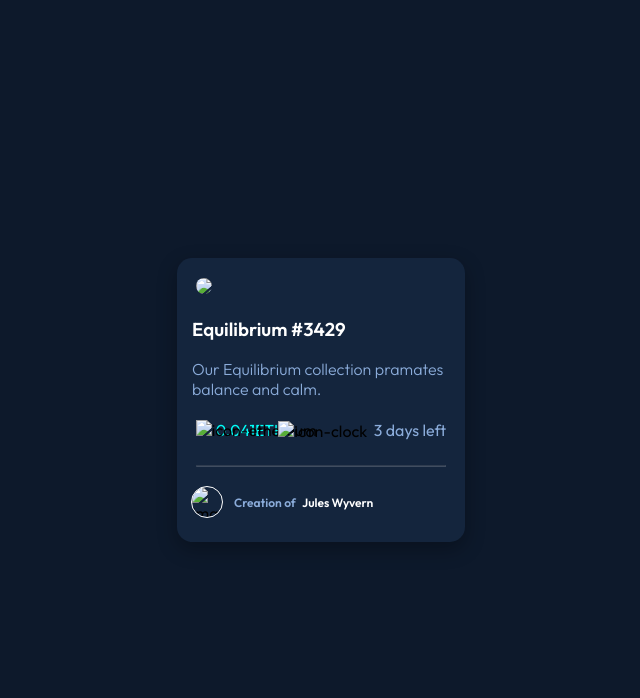
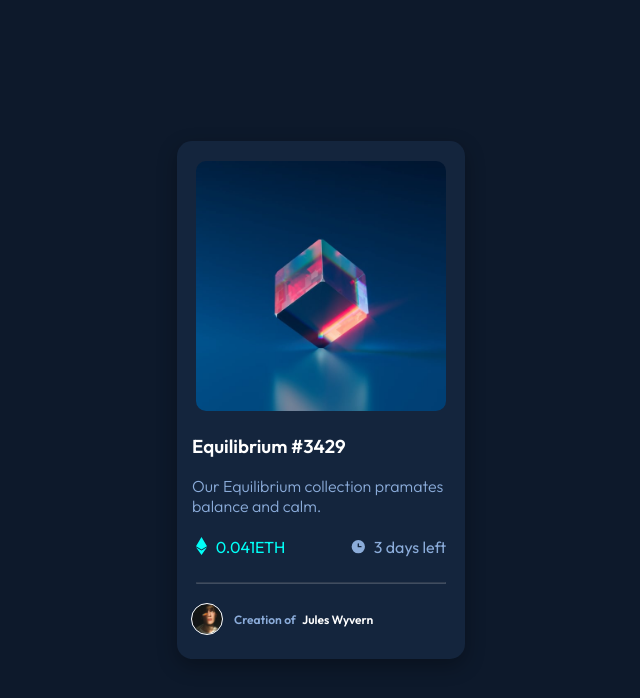
Before and after one commit to MostafaSaleh-MS/front_end_monitor, a plain HTML site: page index.html in a window 1280 px wide. Shown: the whole page, without its empty margins (319-959 px from the left). Drawn offline with Linux system fonts and the light colour scheme; files that its build step writes are made by us from their sources.

Commit message:
start start

```diff
--- a/index.html
+++ b/index.html
@@ -7,7 +7,7 @@
   <link rel="icon" type="image/png" sizes="32x32" href="./images/favicon-32x32.png">
 
   <title>Frontend Mentor | NFT preview card component</title>
-  <link rel="stylesheet" href="../nft-preview-card-component-main/style.css">
+  <link rel="stylesheet" href="../front_end_monitor/style.css">
   <link rel="preconnect" href="https://fonts.googleapis.com">
 <link rel="preconnect" href="https://fonts.gstatic.com" crossorigin>
 <link href="https://fonts.googleapis.com/css2?family=Outfit:wght@300;400;600&display=swap" rel="stylesheet">
@@ -18,9 +18,9 @@
       <div class="preview">
         <div class="hover">
           <div class="bg"></div>
-          <img src="../nft-preview-card-component-main/images/icon-view.svg" alt="icon-view" class="view">
+          <img src="../front_end_monitor/images/icon-view.svg" alt="icon-view" class="view">
         </div>
-        <img src="../nft-preview-card-component-main/images/image-equilibrium.jpg">
+        <img src="../front_end_monitor/images/image-equilibrium.jpg">
 
       </div>
       <div class="discription">
@@ -29,17 +29,17 @@
       </div>
       <div class="info">
         <div class="credit">
-          <img src="../nft-preview-card-component-main/images/icon-ethereum.svg" alt="icon-ethereum">
+          <img src="../front_end_monitor/images/icon-ethereum.svg" alt="icon-ethereum">
           <span>0.041ETH</span>
         </div>
         <div class="time">
-          <img src="../nft-preview-card-component-main/images/icon-clock.svg" alt="icon-clock">
+          <img src="../front_end_monitor/images/icon-clock.svg" alt="icon-clock">
           <span>3 days left</span>
         </div>
       </div>
       <hr>
       <div class="profile">
-        <img src="../nft-preview-card-component-main/images/image-avatar.png" alt="image-avatar">
+        <img src="../front_end_monitor/images/image-avatar.png" alt="image-avatar">
         <span>Creation of</span>
         <span>Jules Wyvern</span>
       </div>
```
